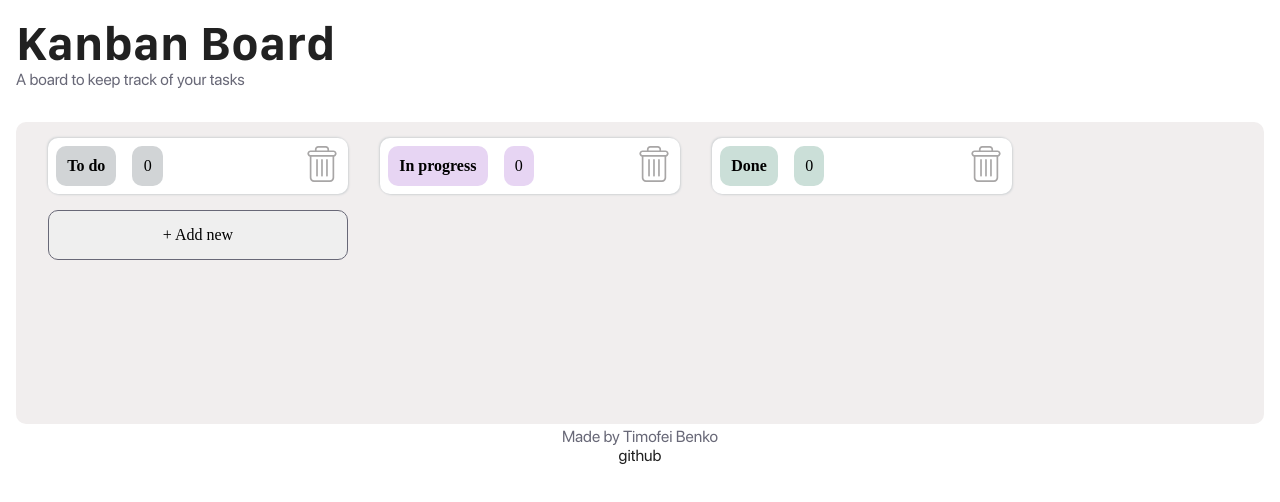
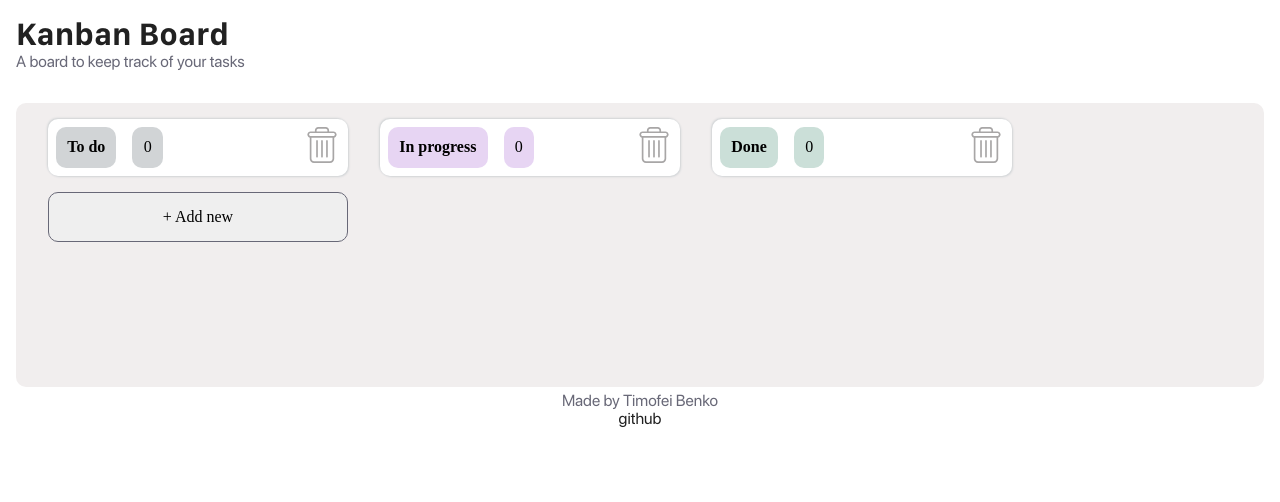
Before and after one commit to Timofei-Benko/kanban-board, a website: page source/index.html in a window 1280 px wide. Drawn offline with nearby package versions, Linux system fonts and the light colour scheme; files that its build step writes are made by us from their sources; a web font is replaced by a local one.

Commit message:
refactor: small adjustments

```diff
--- a/source/style/scss/components/_header.scss
+++ b/source/style/scss/components/_header.scss
@@ -5,6 +5,10 @@
         font-family: 'SF Compact Text Bold';
         font-size: 3rem;
         color: $colorGrayDark;
+
+        @include rwd(300) {
+            font-size: 2rem;
+        }
     }
     &__subtitle{
         margin: 0 0 2em 0;
```
Also changed, not shown: 2 other files.
